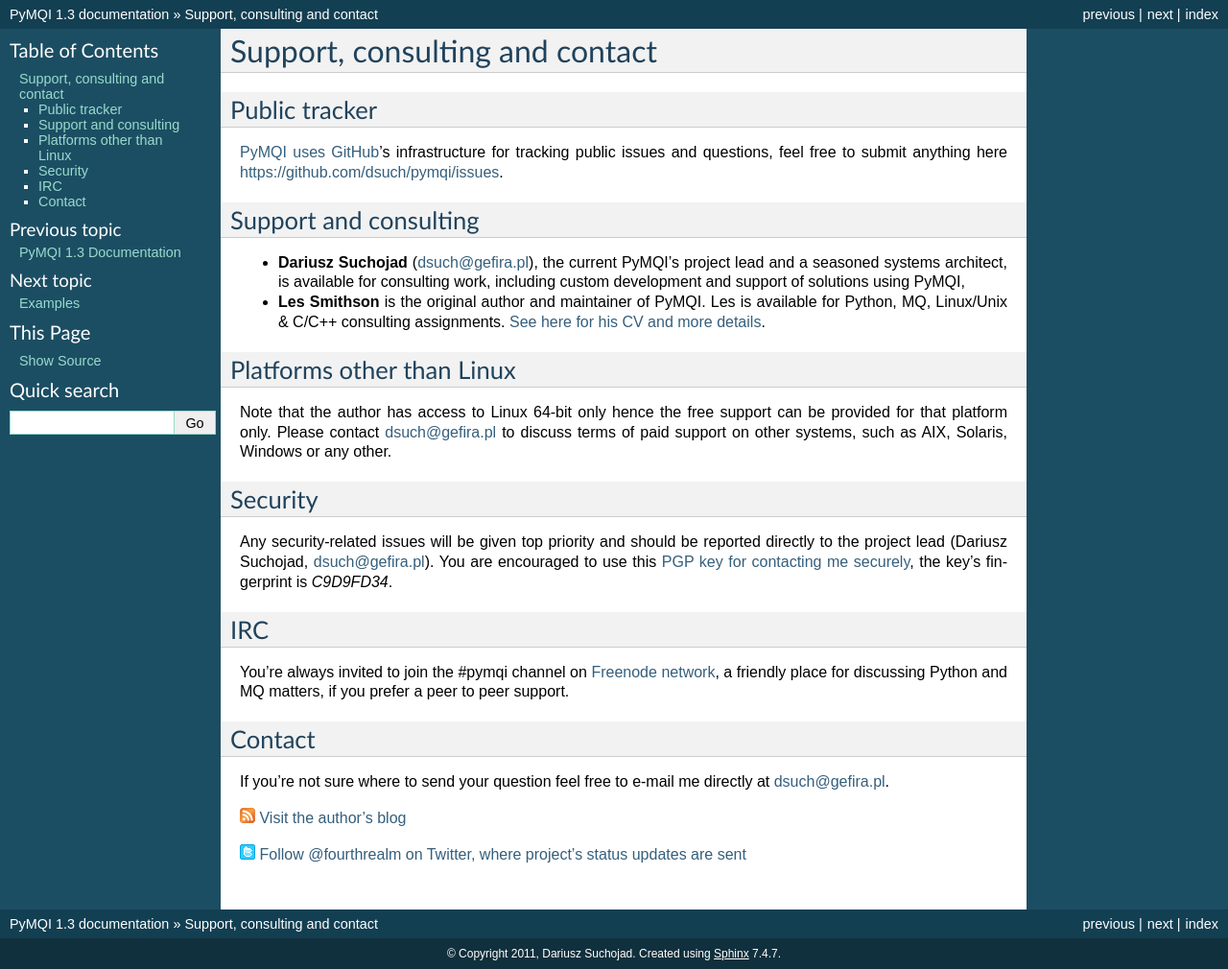
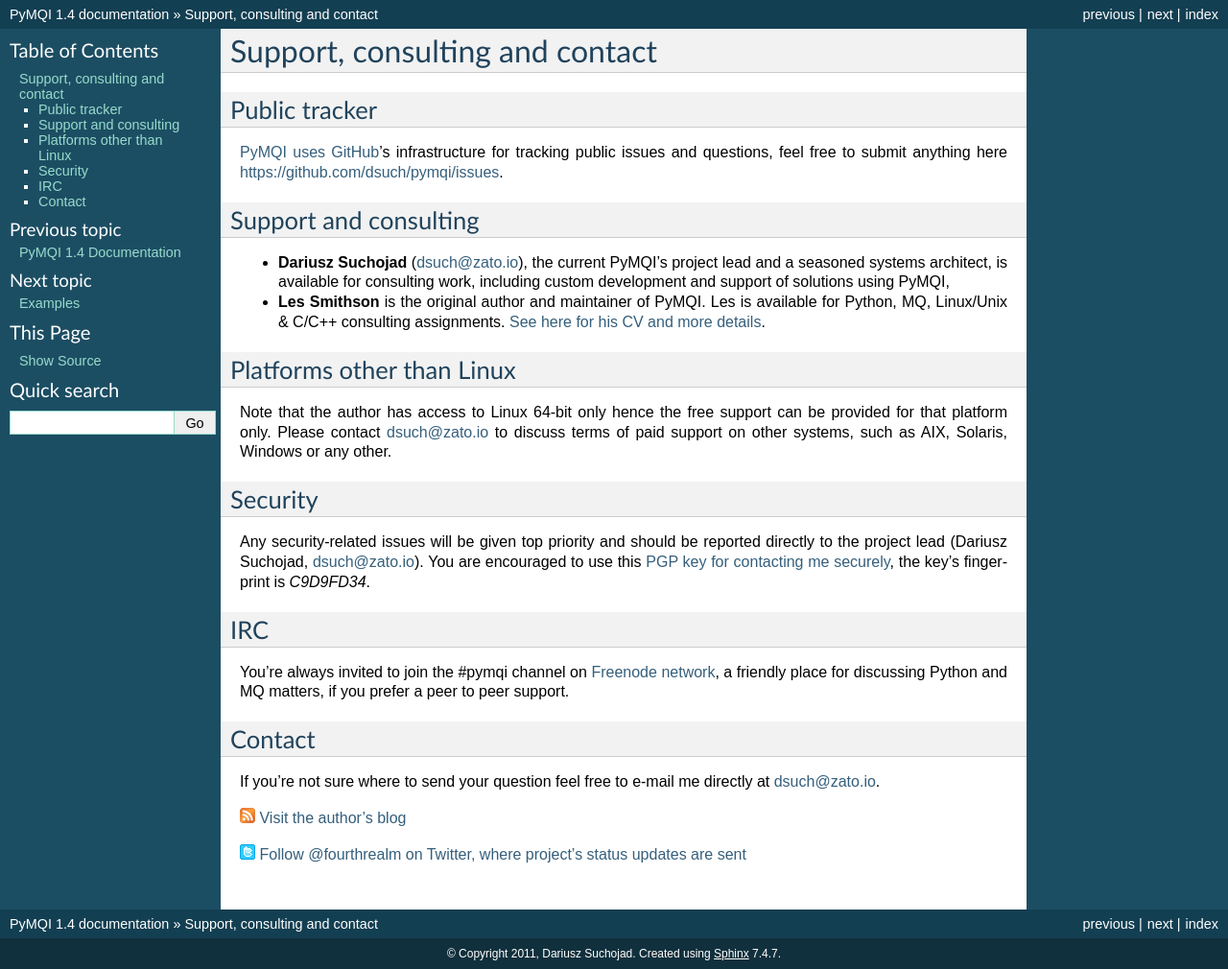
Before and after one commit to dsuch/pymqi, a Sphinx documentation site: the page built from docs/support-consulting-contact.rst, in a window 1280 px wide. Shown: the whole page at 96% size. Built offline with Sphinx 7.4.7, drawn with Linux system fonts in a browser that asks for light colours.

Commit message:
Releasing 1.4 with support for MQSCO v3+

```diff
--- a/docs/_templates/layout.html
+++ b/docs/_templates/layout.html
@@ -23,8 +23,8 @@
 </style>
 
 <ul>
-    <li><img src="_static/rss-icon.png" alt="RSS icon" />&nbsp;<a href="http://www.gefira.pl/blog" title="Author's blog">Blog</a></li>
-    <li><img src="_static/twitter.png" alt="Twitter icon" />&nbsp;<a href="https://twitter.com/fourthrealm" title="Author on Twitter">Twitter</a></li>
+    <li><img src="_static/rss-icon.png" alt="RSS icon" />&nbsp;<a href="https://zato.io/blog" title="Author's blog">Blog</a></li>
+    <li><img src="_static/twitter.png" alt="Twitter icon" />&nbsp;<a href="https://twitter.com/zatosource" title="Author on Twitter">Twitter</a></li>
     <li><img src="_static/linkedin.png" alt="LinkedIn icon" />&nbsp;<a href="http://www.linkedin.com/groups?gid=3726448" title="Project's LinkedIn group">LinkedIn</a></li>
 </ul>
 
--- a/docs/conf.py
+++ b/docs/conf.py
@@ -45,9 +45,9 @@
 # built documents.
 #
 # The short X.Y version.
-version = '1.3'
+version = '1.4'
 # The full version, including alpha/beta/rc tags.
-release = '1.3'
+release = '1.4'
 
 # The language for content autogenerated by Sphinx. Refer to documentation
 # for a list of supported languages.
--- a/docs/support-consulting-contact.rst
+++ b/docs/support-consulting-contact.rst
@@ -13,7 +13,7 @@
 Support and consulting
 ----------------------
 
-* **Dariusz Suchojad** (dsuch@gefira.pl), the current PyMQI's project lead and a seasoned systems architect,
+* **Dariusz Suchojad** (dsuch@zato.io), the current PyMQI's project lead and a seasoned systems architect,
   is available for consulting work, including custom development and support of solutions
   using PyMQI,
 
@@ -25,14 +25,14 @@
 --------------------------
 
 Note that the author has access to Linux 64-bit only hence the free support can
-be provided for that platform only. Please contact dsuch@gefira.pl to discuss terms
+be provided for that platform only. Please contact dsuch@zato.io to discuss terms
 of paid support on other systems, such as AIX, Solaris, Windows or any other.
 
 Security
 ------------
 
 Any security-related issues will be given top priority and should be reported
-directly to the project lead (Dariusz Suchojad, dsuch@gefira.pl). You are encouraged to use this
+directly to the project lead (Dariusz Suchojad, dsuch@zato.io). You are encouraged to use this
 `PGP key for contacting me securely <http://keyserver.ubuntu.com:11371/pks/lookup?op=get&search=0x80670F52C9D9FD34>`_,
 the key's fingerprint is *C9D9FD34*.
 
@@ -45,9 +45,9 @@
 ----------
 
 If you're not sure where to send your question feel free to e-mail me directly
-at dsuch@gefira.pl.
+at dsuch@zato.io.
 
-|rss| `Visit the author's blog <http://www.gefira.pl/blog>`_
+|rss| `Visit the author's blog <http://www.zato.io/blog>`_
 
 |twitter| `Follow @fourthrealm on Twitter, where project's status updates are sent <https://twitter.com/fourthrealm>`_
 
```
Also changed, not shown: docs/index.rst (+6 -6 lines), tools.md (+2 -2 lines), 5 other files.
